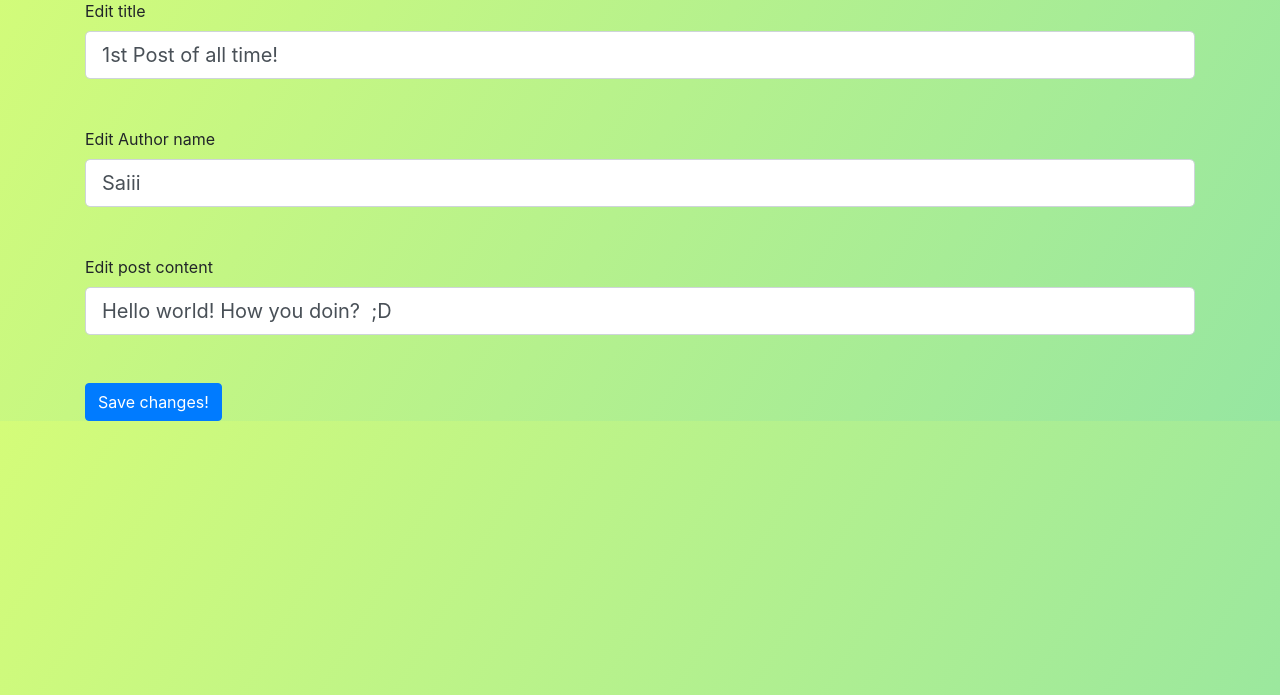
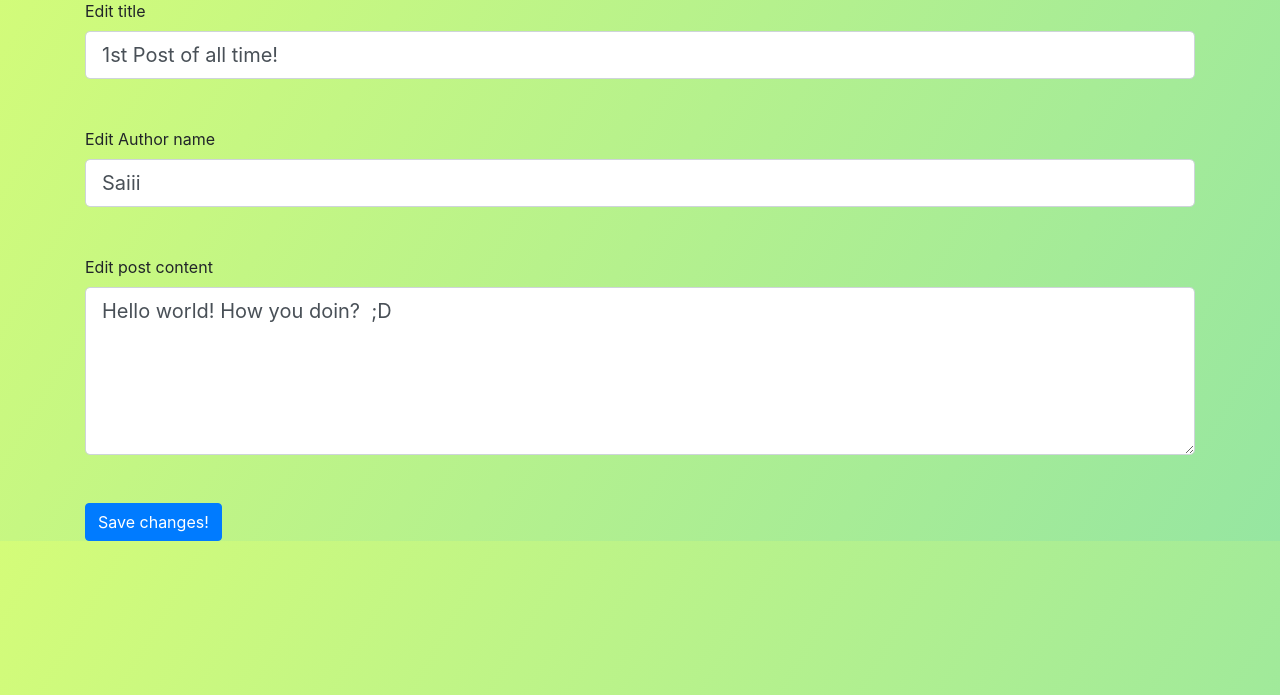
Before and after one commit to Sayeeshwar/Flask-Blog-App, a Flask app: page /edit/1 in a window 1280 px wide. Shown: the part 82-777 px from the top of the page. Run offline with Flask 2, Linux system fonts and the light colour scheme; data comes from the database, SQL or seed files in the repository; both versions use the stored data as it was after the commit; some libraries are stand-ins or nearby versions.

Commit message:
Change edit post content element into textarea tag

```diff
--- a/templates/edit.html
+++ b/templates/edit.html
@@ -16,7 +16,7 @@
     <input id='author' class="form-control form-control-lg"  name='author' value="{{post.author}}">
     <br><br>
     <label for="content">Edit post content</label>
-    <input id='content' rows='5' class="form-control form-control-lg"  name='content' value="{{post.content}}">
+    <textarea id='content' rows='5' class="form-control form-control-lg"  name='content'>{{post.content}}</textarea>
     <br><br>
     <input type="submit" value="Save changes!" class="btn btn-primary">
 </form>
--- a/templates/posts.html
+++ b/templates/posts.html
@@ -35,6 +35,7 @@
             <a href="/edit/{{post.id}}" class="card-link">Edit</a>
         </div>
   </div>
+
     <hr>
 
 {% endfor %}
```
Also changed, not shown: posts.db.
